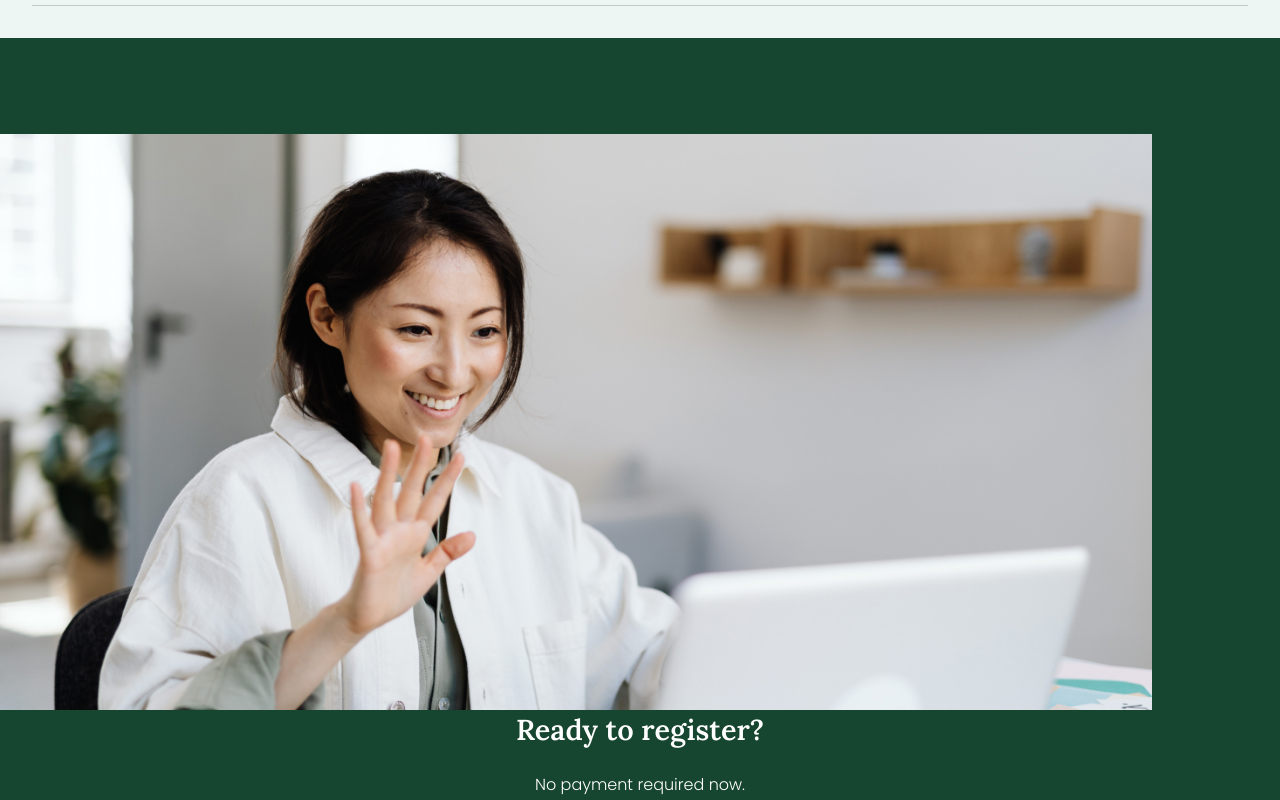
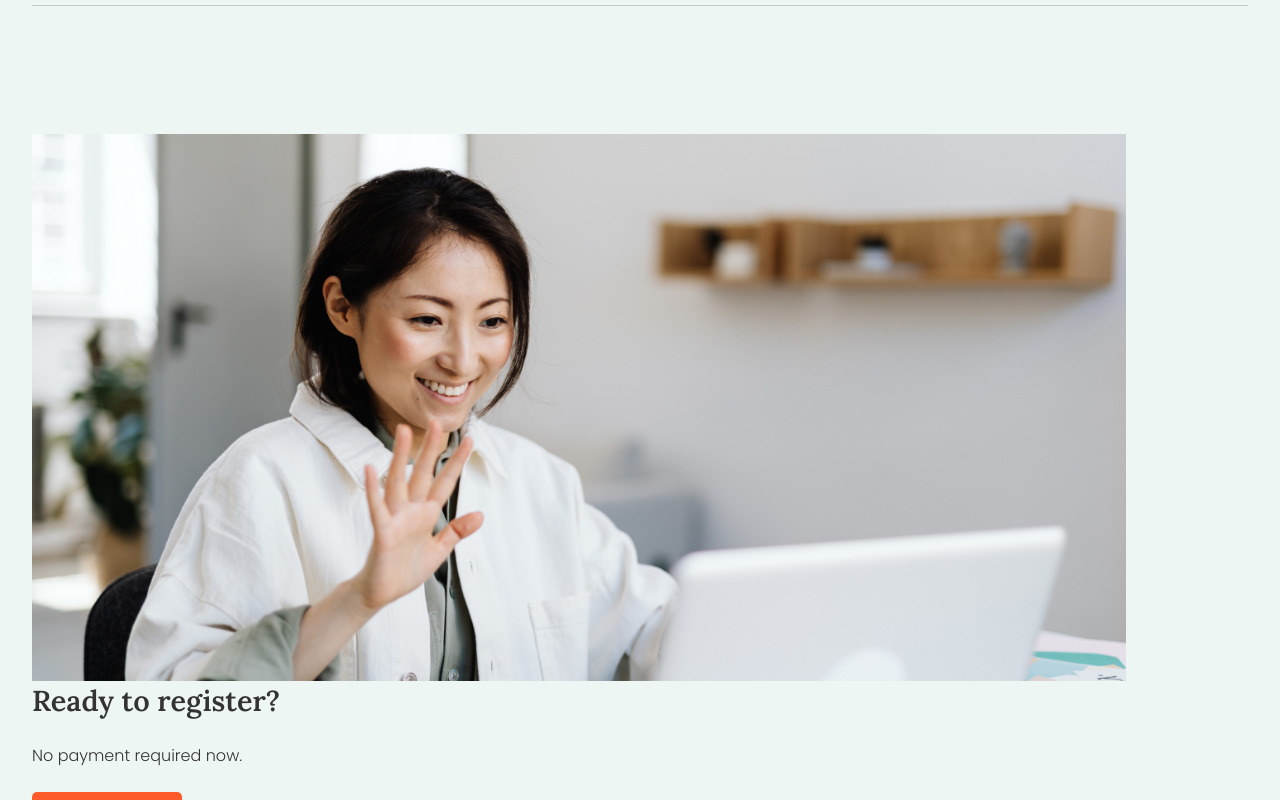
Before and after one commit to axseinga/mingo-space-website, a React app: page / in a window 1280 px wide. Shown: the part 7400-8200 px from the top of the page. Built offline with nearby package versions, Linux system fonts and the light colour scheme.

Commit message:
change register component for more generic

```diff
--- a/src/components/registerBanner/Register.js
+++ b/src/components/registerBanner/Register.js
@@ -5,13 +5,21 @@ import {
 } from "./Register.styled";
 import { Button } from "../button/Button";
 
-export const RegisterSection = () => {
+export const RegisterSection = ({ data }) => {
     return (
-        <StyledRegisterSection>
-            <img src={"/assets/Pic_ReadytoRegisterCard.jpg"} />
+        <StyledRegisterSection
+            isDark={data?.isDark}
+            isCenter={data?.isCenter}
+            isFull={data?.isFull}
+            isLeft={data?.isLeft}
+        >
+            <img src={data?.image} />
             <div>
-                <h2>Ready to register?</h2>
-                <p>No payment required now.</p>
+                <h2>{data?.header}</h2>
+                <p>
+                    <span>{data?.subheader && data?.subheader}</span>
+                    {data?.content}
+                </p>
                 <StyledNavLinkRegister to={"/register"}>
                     <Button type="button" default>
                         Register now
--- a/src/components/registerBanner/Register.styled.js
+++ b/src/components/registerBanner/Register.styled.js
@@ -1,11 +1,19 @@
-import styled from "styled-components";
+import styled, { css } from "styled-components";
 import { NavLink } from "react-router-dom";
 
 export const StyledRegisterSection = styled.section`
-    background-color: ${({ theme }) => theme.color.secondary};
-    color: ${({ theme }) => theme.color.white};
-    text-align: center;
-    padding: 6rem 0;
+    ${(props) =>
+        props.isDark
+            ? css`
+                  background-color: ${({ theme }) => theme.color.secondary};
+                  color: ${({ theme }) => theme.color.white};
+              `
+            : css`
+                  background-color: ${({ theme }) => theme.color.bg};
+                  color: ${({ theme }) => theme.color.text};
+              `}
+    text-align: ${(props) => (props.isCenter ? "center" : "left")};
+    padding: 6rem 2rem;
 
     & img {
         display: none;
@@ -28,6 +36,13 @@ export const StyledRegisterSection = styled.section`
         font-weight: 300;
         font-size: 1rem;
         line-height: 1.4rem;
+
+        & span {
+            font-weight: 700;
+            font-size: 2rem;
+            display: block;
+            margin-bottom: 1rem;
+        }
     }
 `;
 
--- a/src/pages/HomePage/HomePage.js
+++ b/src/pages/HomePage/HomePage.js
@@ -77,6 +77,15 @@ export const HomePage = () => {
             review: "“I’ve had a number of lessons with Zhen. He always prepares interesting convo topics beforehand so that I can practice my speaking.”",
         },
     ];
+    const registerBannerData = {
+        image: "/assets/Pic_ReadytoRegisterCard.jpg",
+        header: "Ready to register?",
+        content: "No payment required now.",
+        bgColor: "dark",
+        center: "center",
+        isFull: false,
+        isLeft: true,
+    };
 
     return (
         <StyledHomePage>
@@ -85,7 +94,7 @@ export const HomePage = () => {
             <ClassesSection />
             <TestimonialsSection testimonials={testimonialsSection} />
             <FAQ />
-            <RegisterSection />
+            <RegisterSection data={registerBannerData} />
         </StyledHomePage>
     );
 };
--- a/src/pages/courses/Mandarin.js
+++ b/src/pages/courses/Mandarin.js
@@ -82,14 +82,32 @@ export const MandarinCoursePage = () => {
             langs: ["Mandarin", "English"],
         },
     ];
+    const buyCourseData = {
+        image: "/assets/Pic_PrivateMandarinClassPricing.jpg",
+        header: "Private Mandarin class pricing",
+        subheader: "$25",
+        content: "USD / 1hr class",
+        isDark: false,
+        isCenter: false,
+        isFull: false,
+    };
+    const registerBannerData = {
+        image: "/assets/Pic_ReadytoRegisterCard.jpg",
+        header: "Ready to register?",
+        content: "No payment required now.",
+        isDark: true,
+        isCenter: true,
+        isFull: false,
+    };
     return (
         <StyledLanguagePage>
             <Header data={headerData} />
             <AboutCourse data={aboutData} />
             <TeacherSection teachersData={teachersData} />
             <LevelSection />
+            <RegisterSection data={buyCourseData} />
             <TestimonialsSection testimonials={testimonialsData} />
-            <RegisterSection />
+            <RegisterSection data={registerBannerData} />
         </StyledLanguagePage>
     );
 };
```
